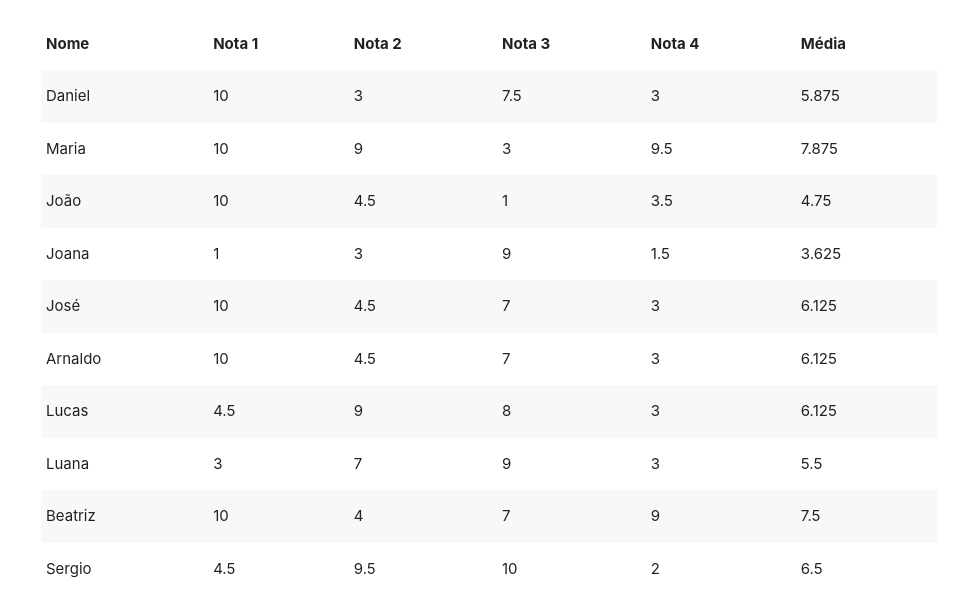
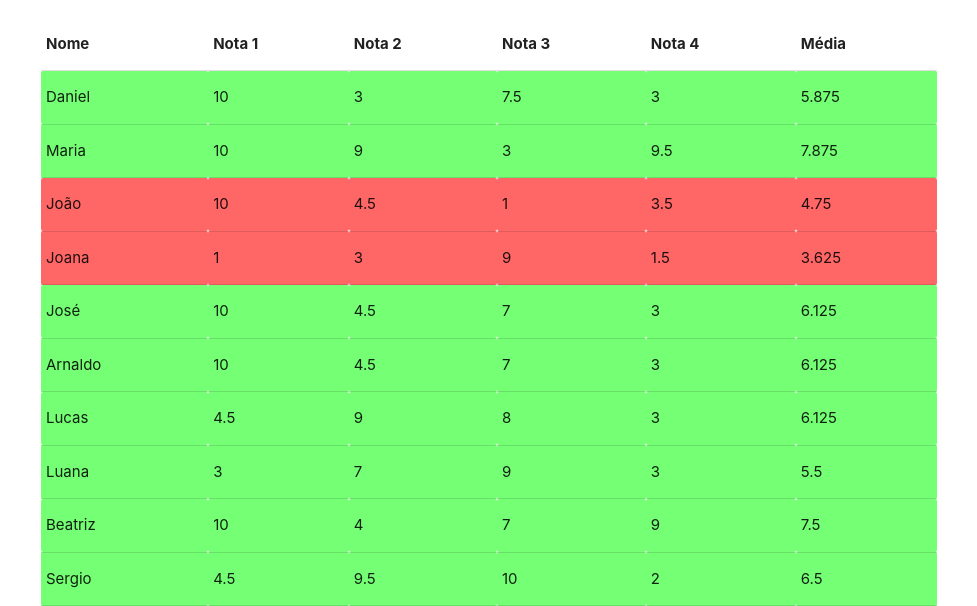
Before and after one commit to marcosdev82/media-alunos-js, a plain HTML site: page index.html in a window 1280 px wide. Shown: the part 293-899 px from the top of the page, without its empty margins (151-1128 px from the left). Drawn offline with Linux system fonts and the light colour scheme.

Commit message:
verificando media para aprovar

```diff
--- a/index.html
+++ b/index.html
@@ -13,6 +13,12 @@
         .underlined{
           border-bottom: 3px solid currentColor;
         }
+        .aproved {
+           background-color: rgb(116, 255, 116);
+        }
+        .reproved {
+          background-color: rgb(255, 103, 103);
+        }
       </style>
     </head>
 
@@ -25,7 +31,7 @@
         </div>
         <h2 class="materialize-red-text text-lighten-2 underlined">Dados de Alunos</h2>
 
-        <table class="striped">
+        <table>
         <thead>
           <tr>
               <th>Nome</th>
@@ -67,7 +73,7 @@
           })
 
           const html = alunos.map(aluno => `
-              <tr>
+              <tr class="${aluno.media >= 5 ? 'aproved': 'reproved'}">
                 <td>${aluno.nome}</td>
                 ${ aluno.notas.map(n => `<td>${n}</td>`).join("")}
                 <td>${aluno.media}</td>
```
